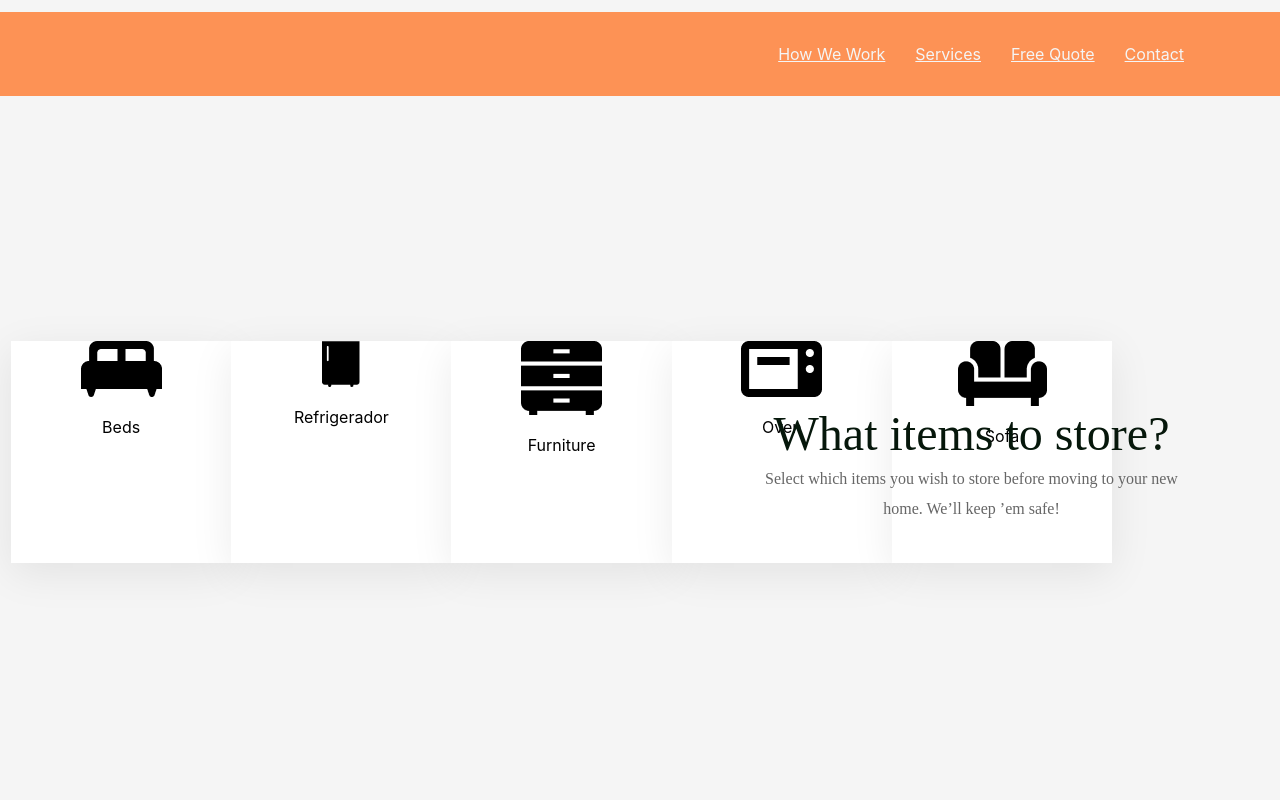
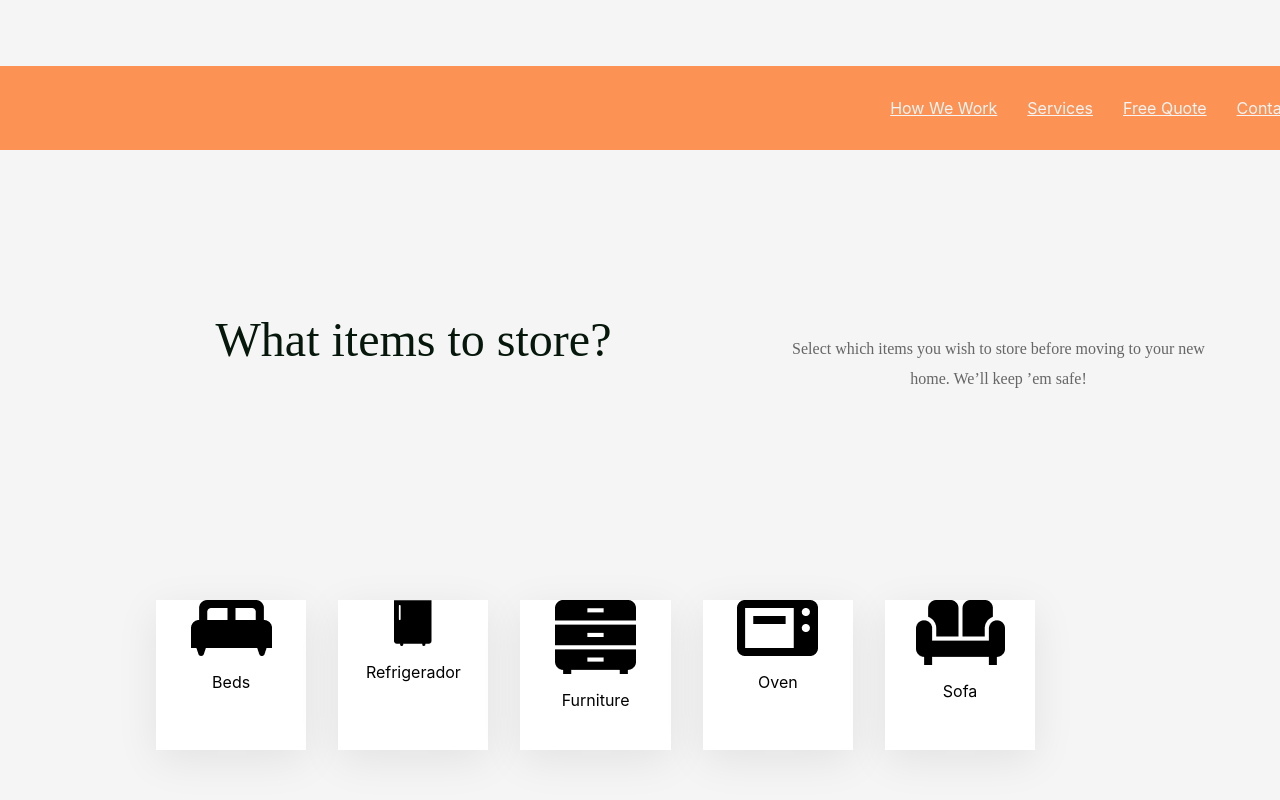
Before and after one commit to MarioAG2022/Frontend-Challenge, a React (Create React App) app: page / in a window 1280 px wide. Shown: the top 800 px of the page. Built offline with nearby package versions, Linux system fonts and the light colour scheme.

Commit message:
Se edito el tamaño de los div de los componentes

```diff
--- a/src/App.css
+++ b/src/App.css
@@ -10,11 +10,11 @@ body {
   flex-wrap: wrap;
   align-items: center;
   justify-content: center;
-  text-align: center;
+
 }
 
 h1{
-  position: absolute;
+
   width: 717px;
   height: 104px;
   left: 613px;
@@ -33,8 +33,6 @@ h1{
 
 }
 .instrucciones{
-
-position: absolute;
 width: 453px;
 height: 66px;
 left: 745px;
@@ -53,10 +51,9 @@ color: #666666;
 
 }
 .contenedor-componentes{
-  width: 1258px;
-  height: 667px;
-  left: 331px;
-  top: 639px;
+  width: 1000px;
+  height: 150px;
+
   display: flex;
   flex-direction: row;
   flex-wrap: wrap;
@@ -68,7 +65,7 @@ color: #666666;
 
 }
 .navegacion-principal{
-  width: 72rem;
+  width: 82rem;
   padding: 2rem;
   display: flex;
   justify-content: flex-end;
--- a/src/App.js
+++ b/src/App.js
@@ -16,6 +16,7 @@ function App() {
       </div>
 
         <h1>What items to store?</h1>
+        <br></br>
         <p className='instrucciones'>
           Select which items you wish to store
           before moving to your new home.
--- a/src/css/Producto.css
+++ b/src/css/Producto.css
@@ -9,19 +9,19 @@
     flex-wrap: wrap;
 }
 .contenedor-iconos{
-    width: 220.24px;
-    height: 222px;
-    margin: 220px 0px 222px;
-
+    width: 150.24px;
+    height: 150px;
+    display: flex;
+    align-items: center;
+    flex-direction: column;
+    text-align:end;
     background: #FFFFFF;
     box-shadow: 0px 10px 40px rgba(0, 0, 0, 0.08);
     border-radius: 0px;
-
+    margin: 1rem 1rem 5rem 1rem;
 }
 .imagen-producto{
-
-    left: 20.94%;
-    right: 74.84%;
-    top: 21.64%;
-    bottom: 76.64%;
+    display: flex;
+    align-items: center;
+    justify-content: center;
 }
```
